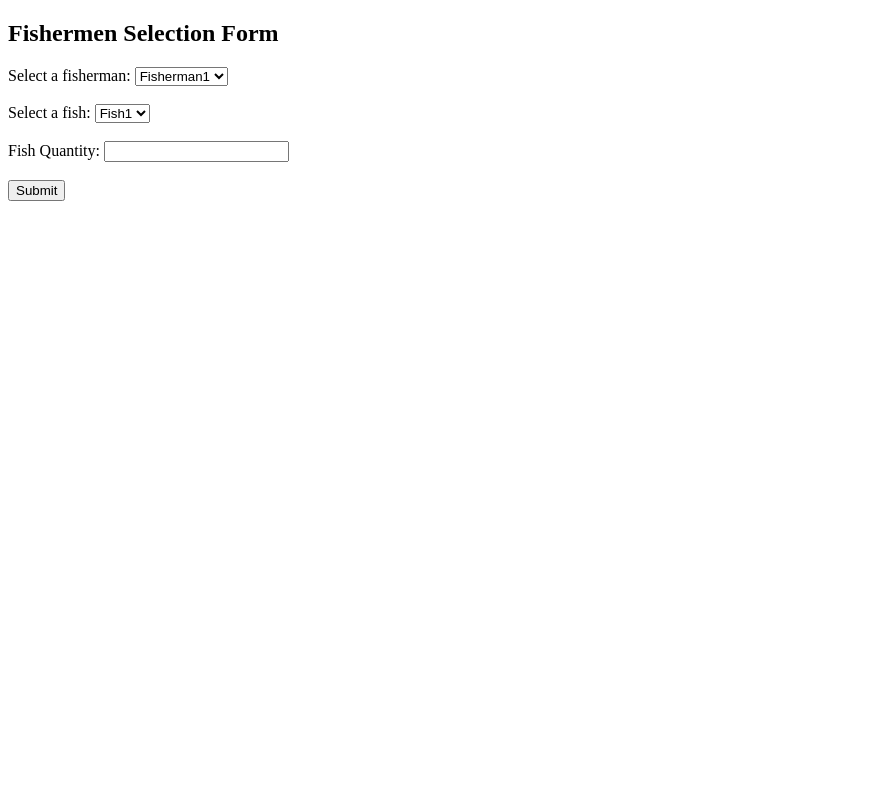
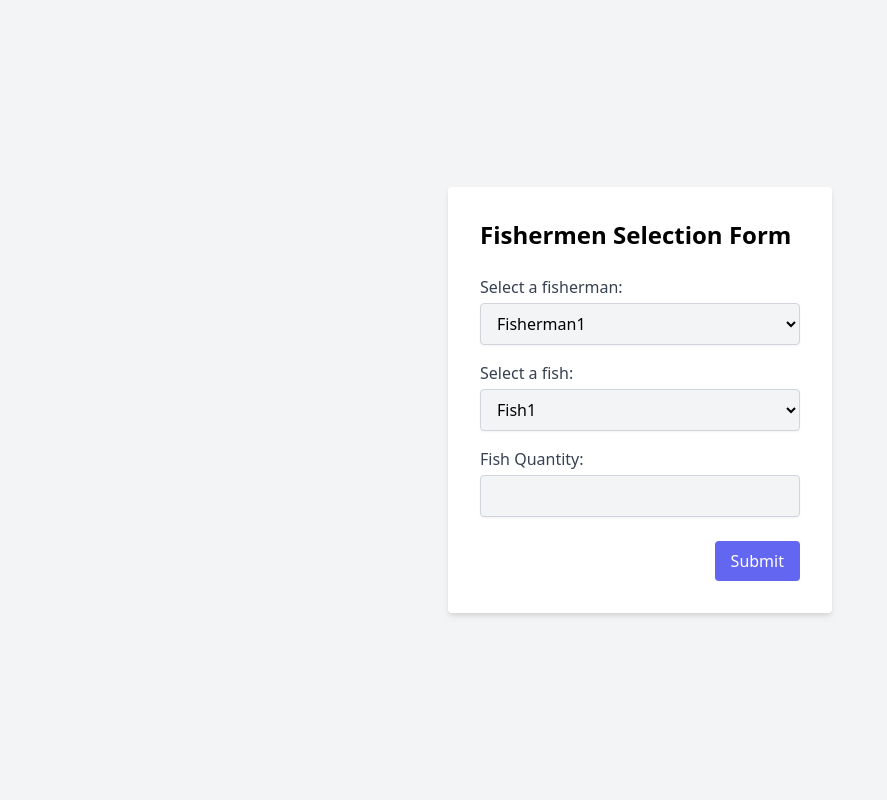
Before and after one commit to adityakr1410/IRAI, a Django app: page /catch/ in a window 1280 px wide. Shown: the whole page, without its empty margins (0-887 px from the left). Run offline with Django 5.2, Linux system fonts and the light colour scheme; data comes from the database, SQL or seed files in the repository.

Commit message:
Update form1.html

```diff
--- a/mySite/myApp/templates/form1.html
+++ b/mySite/myApp/templates/form1.html
@@ -2,37 +2,40 @@
 <html>
 <head>
     <title>Fishermen Form</title>
+    <link href="https://cdn.jsdelivr.net/npm/tailwindcss@2.2.19/dist/tailwind.min.css" rel="stylesheet">
 </head>
-<body>
-    <h2>Fishermen Selection Form</h2>
-    <form  method="post">
-        {% csrf_token %}
-        <label for="fishermen">Select a fisherman:</label>
-        <select id="fishermen" name="fishermen">
-            {% for fMan in fisherman %}
+<body class="bg-gray-100 flex items-center justify-center h-screen">
+    <div class="bg-white p-8 rounded shadow-md w-96">
+        <h2 class="text-2xl font-bold mb-6">Fishermen Selection Form</h2>
+        <form method="post">
+            {% csrf_token %}
+            <div class="mb-4">
+                <label for="fishermen" class="block text-gray-700">Select a fisherman:</label>
+                <select id="fishermen" name="fishermen" class="mt-1 block w-full bg-gray-100 border border-gray-300 rounded py-2 px-3 shadow-sm focus:outline-none focus:ring-indigo-500 focus:border-indigo-500">
+                    {% for fMan in fisherman %}
+                        <option value="{{ fMan.id }}">{{ fMan }}</option>
+                    {% endfor %}
+                </select>
+            </div>
 
-                <option value="{{fMan.id}}">{{fMan}}</option>
+            <div class="mb-4">
+                <label for="fish" class="block text-gray-700">Select a fish:</label>
+                <select id="fish" name="fish" class="mt-1 block w-full bg-gray-100 border border-gray-300 rounded py-2 px-3 shadow-sm focus:outline-none focus:ring-indigo-500 focus:border-indigo-500">
+                    {% for fish in fishes %}
+                        <option value="{{ fish.id }}">{{ fish }}</option>
+                    {% endfor %}
+                </select>
+            </div>
 
-            {% endfor %}
+            <div class="mb-6">
+                <label for="quantity" class="block text-gray-700">Fish Quantity:</label>
+                <input type="number" id="quantity" name="quantity" min="0" class="mt-1 block w-full bg-gray-100 border border-gray-300 rounded py-2 px-3 shadow-sm focus:outline-none focus:ring-indigo-500 focus:border-indigo-500">
+            </div>
 
-        </select>
-        <br><br>
-
-        <label for="fish">Select a fish:</label>
-        <select id="fish" name="fish">
-            {% for fish in fishes %}
-
-                <option value="{{fish.id}}">{{fish}}</option>
-
-            {% endfor %}
-        </select>
-        <br><br>
-
-        <label for="quantity">Fish Quantity:</label>
-        <input type="number" id="quantity" name="quantity" min="0">
-        <br><br>
-
-        <button type="submit">Submit</button>
-    </form>
+            <div class="flex justify-end">
+                <button type="submit" class="bg-indigo-500 text-white py-2 px-4 rounded hover:bg-indigo-600 focus:outline-none focus:ring-2 focus:ring-indigo-500 focus:ring-offset-2">Submit</button>
+            </div>
+        </form>
+    </div>
 </body>
 </html>
```
